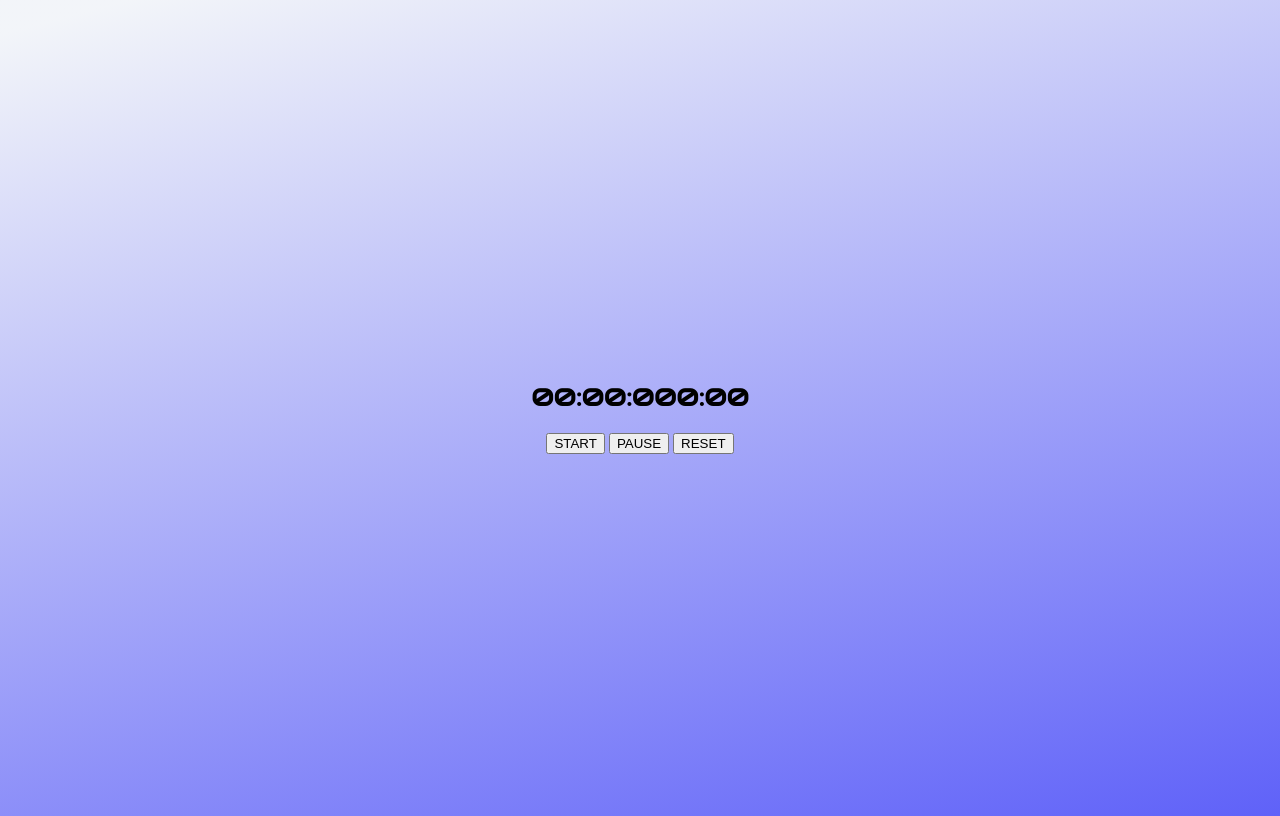
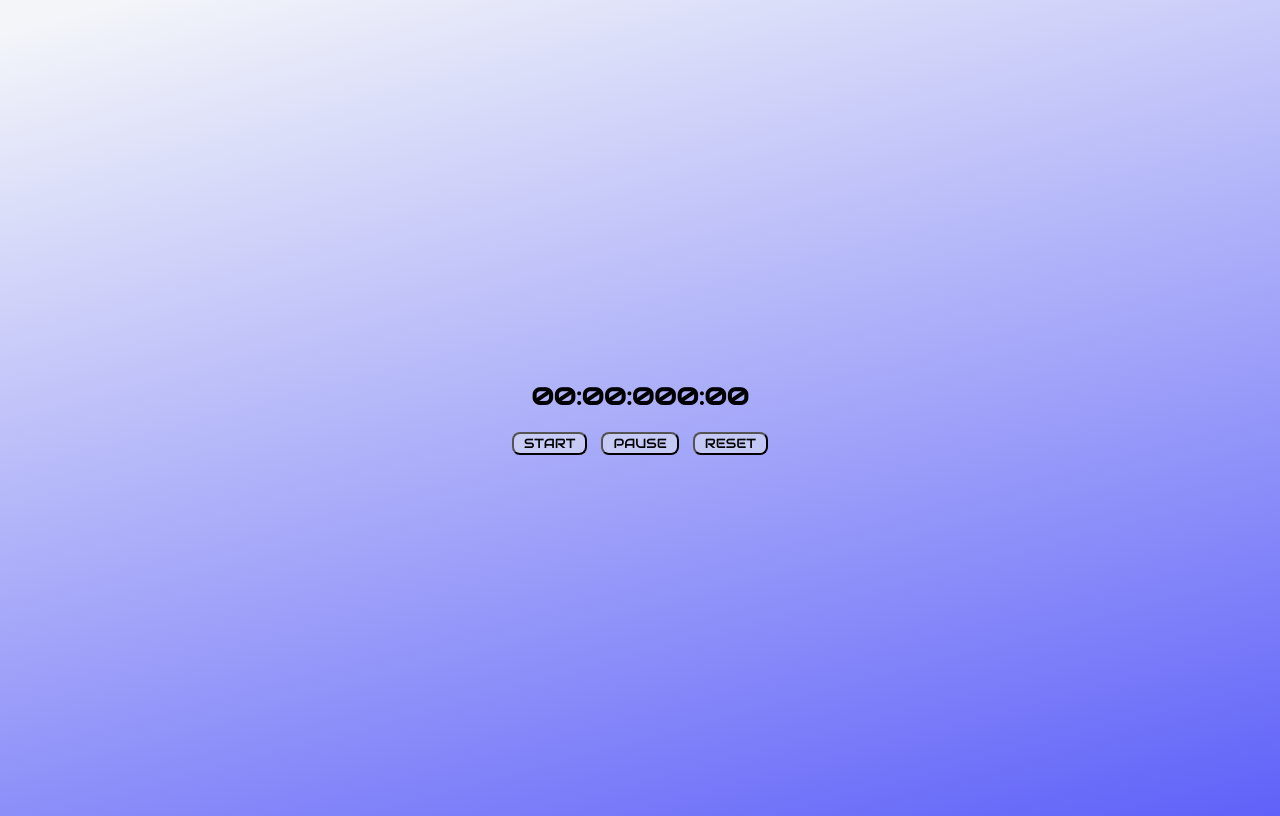
Before and after one commit to jboyle1/test-stopwatch, a plain HTML site: page index.html in a window 1280 px wide. Drawn offline with Linux system fonts and the light colour scheme.

Commit message:
styled buttons and gave them a hover effect.

```diff
--- a/assets/css/styles.css
+++ b/assets/css/styles.css
@@ -16,5 +16,21 @@ section {
 
 h1 {
     font-family: 'Audiowide', cursive;
-    color: 000;
+    color: #000;
 }
+
+button{
+    font-family: 'Audiowide', cursive;
+    color: #000;
+    background: rgba(230, 235, 243, 0.5) 3%;
+    border-radius: 8px;
+    margin-left: 5px;
+    margin-right: 5px;
+    padding-left: 10px;
+    padding-right: 10px;
+}
+
+button:hover {
+    color: #fff;
+    text-decoration: none;
+}
```
